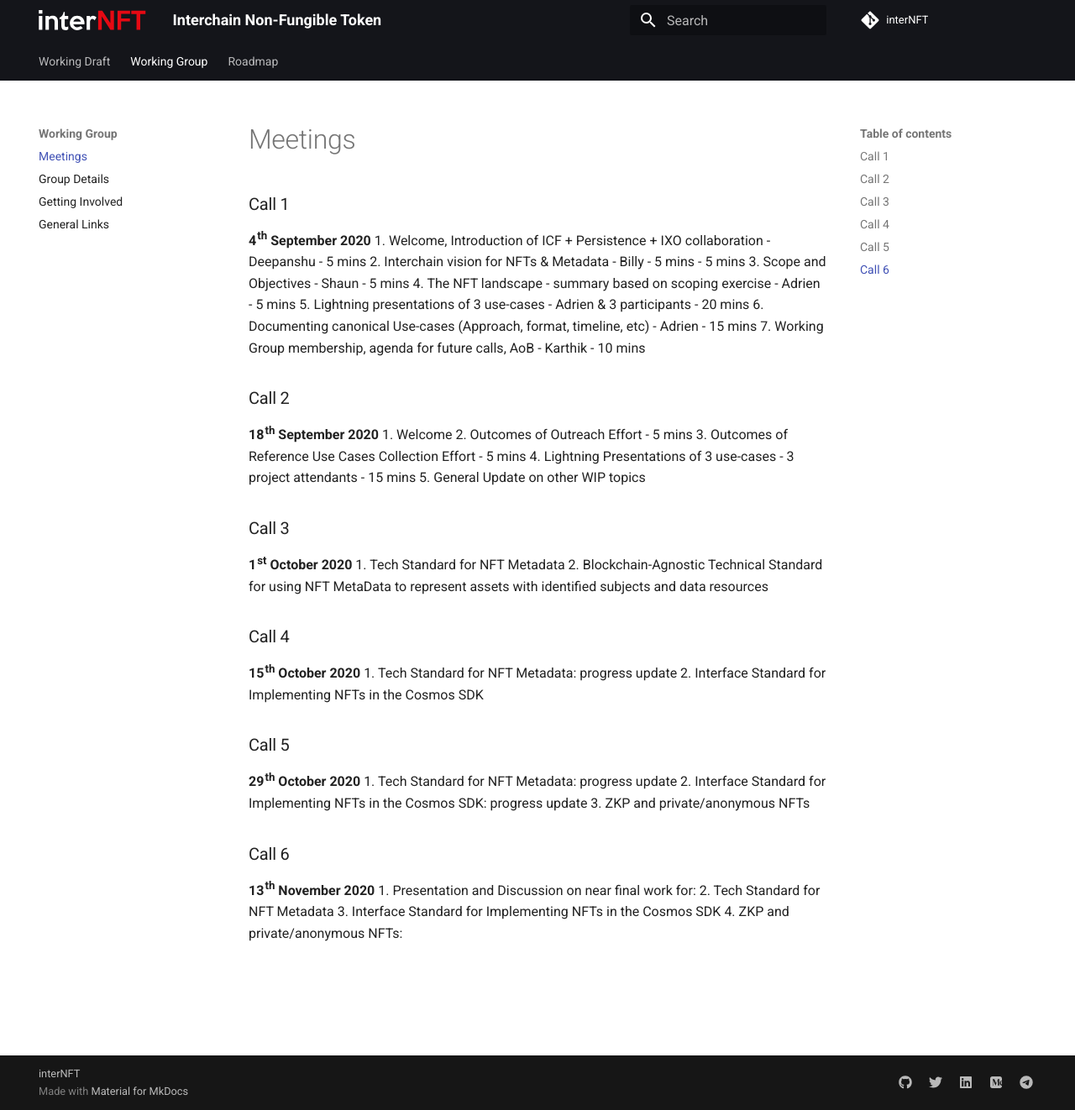
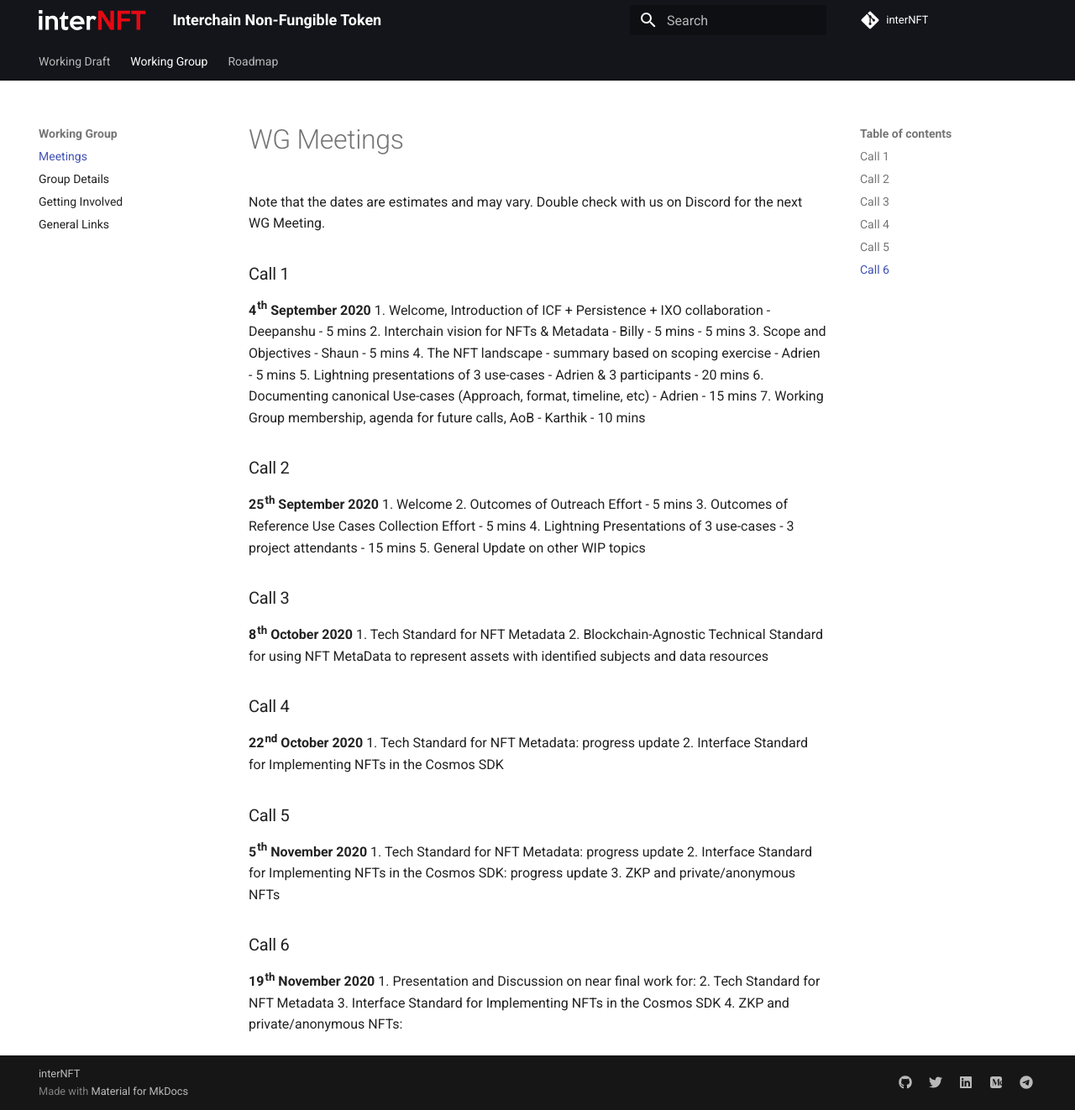
Before and after one commit to interNFT/documentation, an MkDocs documentation site: the page built from markdowns/workingGroup/meetings.md, in a window 1280 px wide and 1322 px high. Shown: the whole window at 84% size. Built offline with MkDocs 1.6.1 and Material for MkDocs 9.7.7, drawn with Linux system fonts in a browser that asks for light colours.

Commit message:
Update meetings.md

```diff
--- a/markdowns/workingGroup/meetings.md
+++ b/markdowns/workingGroup/meetings.md
@@ -1,4 +1,6 @@
-# Meetings
+# WG Meetings
+
+Note that the dates are estimates and may vary. Double check with us on Discord for the next WG Meeting.
 
 ### Call 1
 **4th September 2020**
@@ -20,23 +22,23 @@
 5. General Update on other WIP topics
 
 ### Call 3
-**1st October 2020**
+**8th October 2020**
 1. Tech Standard for NFT Metadata
 2. Blockchain-Agnostic Technical Standard for using NFT MetaData to represent assets with identified subjects and data resources
 
 ### Call 4
-**15th October 2020**
+**22nd October 2020**
 1. Tech Standard for NFT Metadata: progress update
 2. Interface Standard for Implementing NFTs in the Cosmos SDK
 
 ### Call 5
-**29th October 2020**
+**5th November 2020**
 1. Tech Standard for NFT Metadata: progress update
 2. Interface Standard for Implementing NFTs in the Cosmos SDK: progress update
 3. ZKP and private/anonymous NFTs
 
 ### Call 6
-**13th November 2020**
+**19th November 2020**
 1. Presentation and Discussion on near final work for:
 2. Tech Standard for NFT Metadata
 3. Interface Standard for Implementing NFTs in the Cosmos SDK
```
Also changed, not shown: other parts of markdowns/workingGroup/meetings.md (+1 -1 lines).
